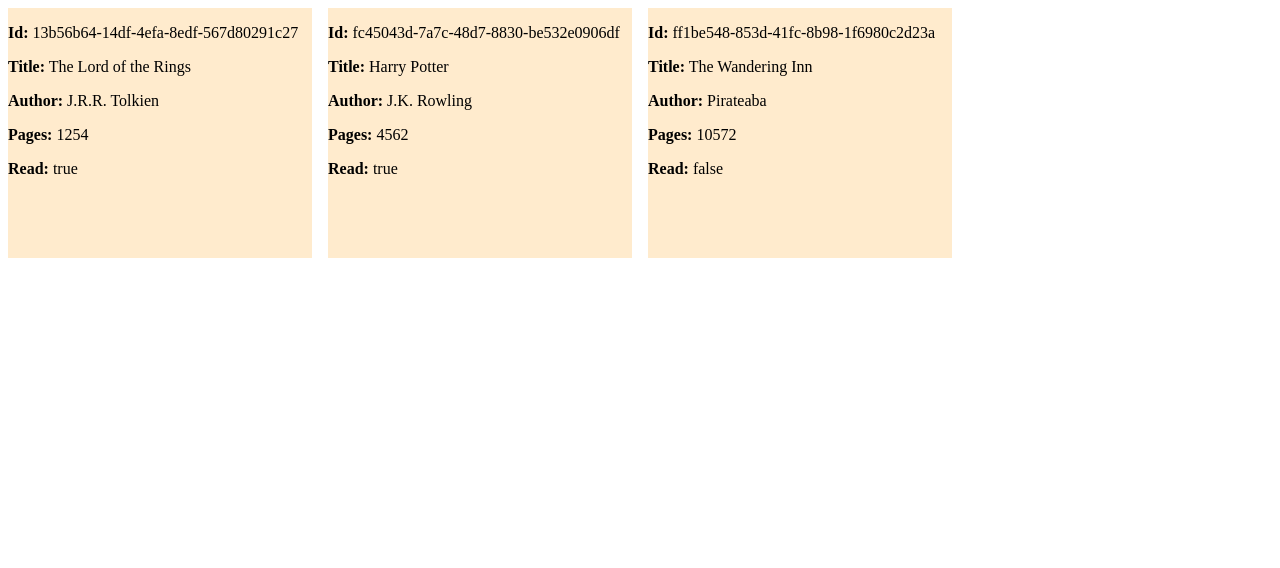
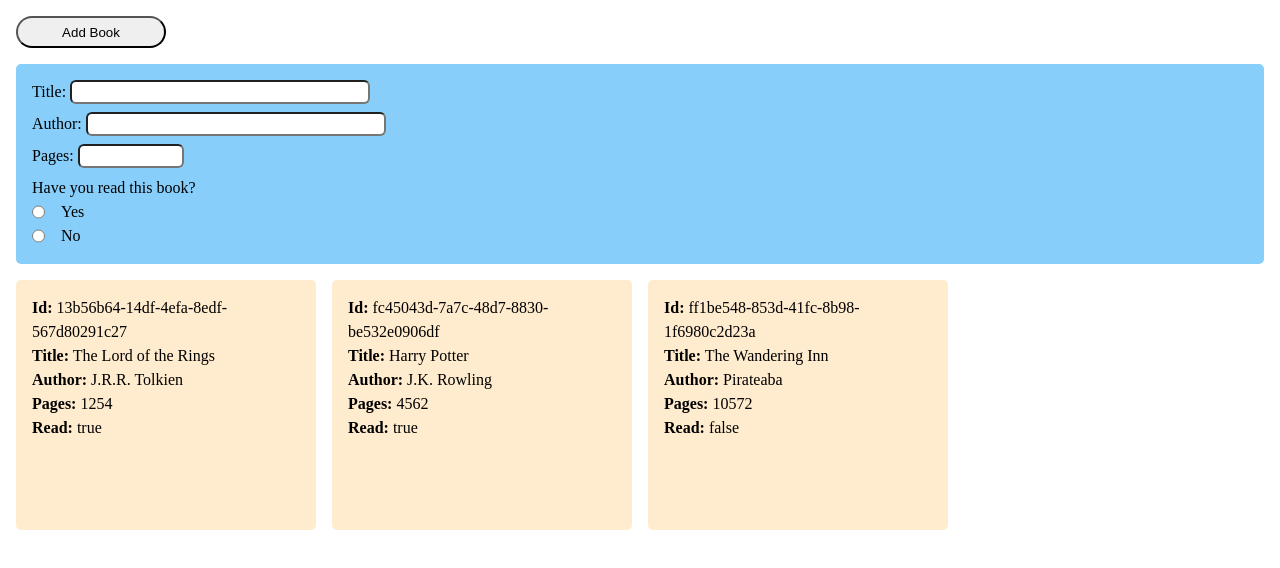
Before and after one commit to moutonbelle/library, a plain HTML site: page index.html in a window 1280 px wide. Drawn offline with Linux system fonts and the light colour scheme.

Commit message:
Add 'add book' form

```diff
--- a/index.html
+++ b/index.html
@@ -1,16 +1,30 @@
 <!DOCTYPE html>
 <html lang="en">
+
 <head>
     <meta charset="UTF-8">
     <meta name="viewport" content="width=device-width, initial-scale=1.0">
     <title>Library</title>
     <link rel="stylesheet" href="style.css">
 </head>
+
 <body>
-    <div id="library">
+    <button id="add-book">Add Book</button>
 
-    </div>
+    <form id="add-book-form" action="" method="post">
+        <div><label for="title">Title:</label> <input type="text" name="title" id="title"></div>
+        <div><label for="author">Author:</label> <input type="text" name="author" id="author"></div>
+        <div><label for="pages">Pages:</label> <input type="numeric" name="pages" id="pages" size="7"></div>
+        <div>
+            <p>Have you read this book?</p>
+            <label class="radio" for="true"><input type="radio" id="true" name="read" value="true">Yes</label>
+            <label class="radio" for="false"><input type="radio" id="false" name="read" value="false">No</label>
+        </div>
+    </form>
+
+    <div id="library"></div>
 
     <script src="library.js"></script>
 </body>
+
 </html>
--- a/library.js
+++ b/library.js
@@ -44,3 +44,5 @@ myLibrary.forEach((book) => {
 
     libraryDisplay.appendChild(bookCard);
 });
+
+console.log(Book.prototype);
--- a/style.css
+++ b/style.css
@@ -1,4 +1,52 @@
+* {
+    margin: 0;
+    padding: 0;
+    box-sizing: border-box;
+}
+
+body {
+    padding: 1rem;
+    line-height: 1.5;
+}
+
+button {
+    width: 150px;
+    height: 2rem;
+    border-radius: 9999px;
+}
+
+form {
+    margin-top: 1rem;
+    border-radius: 5px;
+    background-color: lightskyblue;
+    padding: 1rem;
+
+    display: flex;
+    flex-direction: column;
+    gap: 0.5rem;
+}
+
+label.radio {
+    display: flex;
+    gap: 1rem;
+}
+
+input {
+    border-radius: 0.375rem;
+    font-size: 1rem;
+    height: 1.5rem;
+    padding: 0.5rem;
+}
+
+input[type="text"] {
+    width: 300px;
+    height: 1.5rem;
+    padding: 0.5rem 0.75rem;
+}
+
 #library {
+    margin-top: 1rem;
+
     display: grid;
     grid-template-columns: repeat(auto-fill, minmax(300px, 1fr));
     gap: 1rem;
@@ -8,6 +56,8 @@
     width: 100%;
     height: 250px;
     background-color: blanchedalmond;
+    padding: 1rem;
+    border-radius: 5px;
 }
 
 .book-property-name {
```
